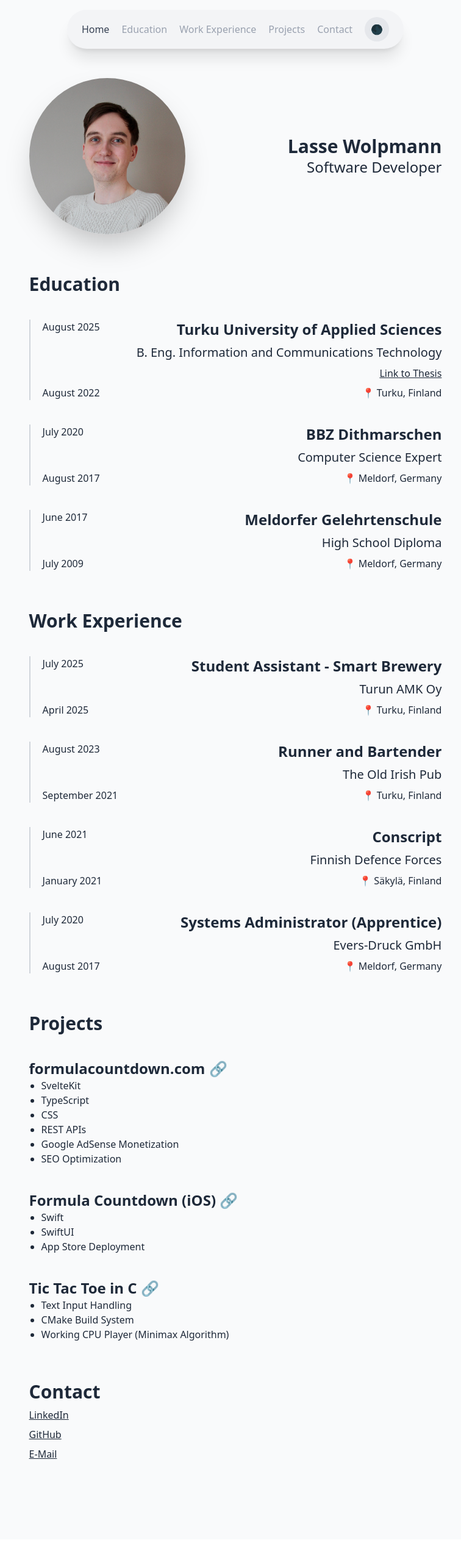
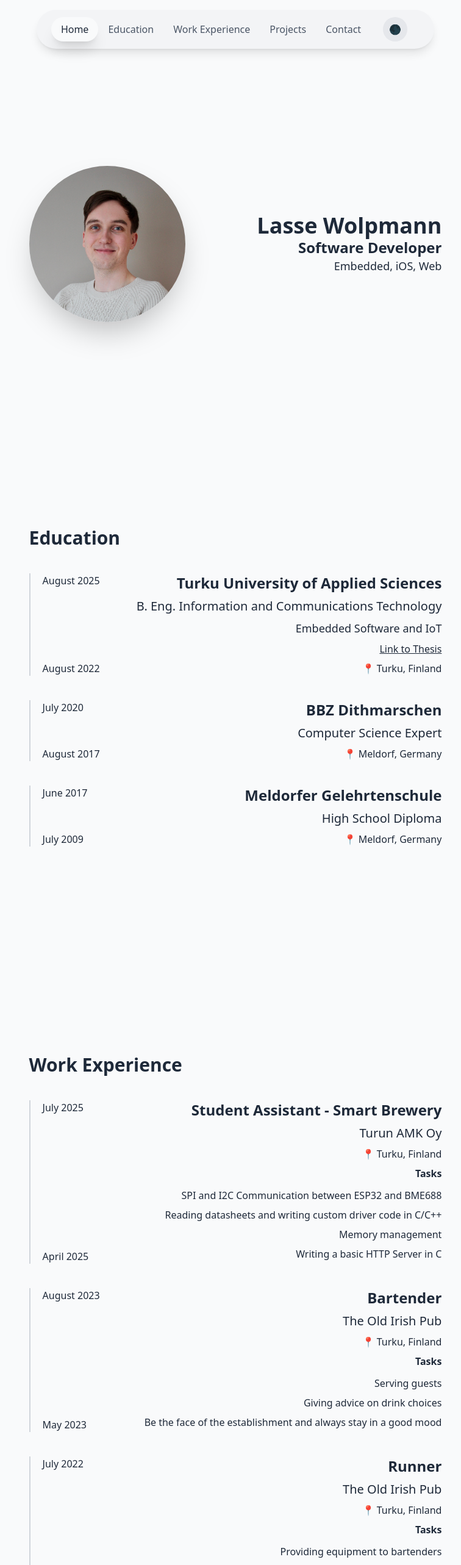
Before and after one commit to lassewolpmann/portfolio, a SvelteKit app: page / in a window 1280 px wide. Shown: the top 2566 px of the page at 61% size, without its empty margins (254-1010 px from the left). Before the commit the page ends 2524 px from the top, so only its background shows below. Built offline with nearby package versions, Linux system fonts and the light colour scheme.

Commit message:
- Added tasks to work experience - Changed style of navbar slightly

```diff
--- a/src/lib/components/NavBarLink.svelte
+++ b/src/lib/components/NavBarLink.svelte
@@ -4,4 +4,10 @@
 		text: string
 	} = $props();
 </script>
-<a href="#{id}" class="text-nowrap active:text-gray-700 dark:active:text-gray-100 hover:text-gray-500 dark:hover:text-gray-300">{text}</a>
+<style>
+
+</style>
+<a
+	href="#{id}"
+	class="text-nowrap transition-all hover:text-gray-400 dark:hover:text-gray-600 px-4 py-2 active:bg-gray-50 dark:active:bg-gray-950 active:shadow-xl rounded-full active:text-gray-800 dark:active:text-gray-200"
+>{text}</a>
--- a/src/lib/components/TimeLineEntry.svelte
+++ b/src/lib/components/TimeLineEntry.svelte
@@ -2,15 +2,17 @@
 	interface Props {
 		name: string,
 		description: string,
+		subDescription?: string,
 		location: string,
 		start: string,
 		end: string,
 		url?: string,
-		urlDescription?: string
+		urlDescription?: string,
+		tasks?: string[]
 	}
 	import TimeLine from '$lib/components/TimeLine.svelte';
 
-	let { name, description, location, start, end, url, urlDescription }: Props = $props();
+	let { name, description, subDescription, location, start, end, url, urlDescription, tasks }: Props = $props();
 </script>
 
 <div class="flex flex-row items-stretch justify-between gap-2 sm:gap-10">
@@ -19,9 +21,23 @@
 	<section class="text-right flex flex-col gap-2">
 		<h2 class="text-xl sm:text-2xl font-semibold">{name}</h2>
 		<h3 class="text-lg sm:text-xl">{description}</h3>
+
+		{#if subDescription}
+			<h4 class="text-base sm:text-lg">{subDescription}</h4>
+		{/if}
+
 		{#if url && urlDescription}
 			<p><a href={url} target="_blank" class="underline">{urlDescription}</a></p>
 		{/if}
 		📍 {location}
+
+		{#if tasks}
+			<h5 class="text-sm sm:text-base font-semibold">Tasks</h5>
+			<ul>
+				{#each tasks as task (task)}
+					<li class="py-1">{task}</li>
+				{/each}
+			</ul>
+		{/if}
 	</section>
 </div>
--- a/src/routes/+layout.svelte
+++ b/src/routes/+layout.svelte
@@ -53,8 +53,9 @@
 			childEl.classList.remove("active");
 
 			const childY = childEl.getBoundingClientRect().y;
+			const navBarScrollMargin = 128;
 
-			if (childY > 0) {
+			if (childY - navBarScrollMargin > 0) {
 				break;
 			}
 
@@ -141,23 +142,23 @@
 <svelte:window bind:innerWidth={innerWidth}></svelte:window>
 <svelte:body bind:this={bodyEl}></svelte:body>
 
-<header class="fixed w-full flex items-center justify-center">
-	<nav bind:this={navEl} class="bg-gray-100 dark:bg-gray-700 text-gray-400 sm:rounded-full sm:m-4 px-6 py-3 shadow-xl flex flex-col sm:flex-row items-start sm:items-center justify-start gap-5 w-full sm:w-max">
+<header class="fixed w-full flex items-center justify-center text-gray-600 dark:text-gray-400">
+	<nav bind:this={navEl} class="bg-gray-100 dark:bg-gray-900 sm:rounded-full sm:m-4 px-6 py-3 shadow-lg flex flex-col sm:flex-row items-start sm:items-center justify-start gap-5 w-full sm:w-max">
 		<button class:closeMenu={showMenu} class="relative cursor-pointer touch-none w-6 h-6 sm:hidden self-end text-2xl" aria-label="Open/Close Navigation Menu" onclick={() => showMenu = !showMenu}>
 			<span class="bar h-1 rounded-full bg-gray-700 dark:bg-gray-100 block absolute" id="first"></span>
 			<span class="bar h-1 rounded-full bg-gray-700 dark:bg-gray-100 block absolute" id="second"></span>
 			<span class="bar h-1 rounded-full bg-gray-700 dark:bg-gray-100 block absolute" id="third"></span>
 		</button>
-		<div class="flex flex-col sm:flex-row items-start sm:items-center justify-start gap-5" class:hidden={!showMenu && innerWidth < 640}>
+		<div class="flex flex-col sm:flex-row items-start sm:items-center justify-start" class:hidden={!showMenu && innerWidth < 640}>
 			<NavBarLink id="" text="Home" />
 			<NavBarLink id="education" text="Education" />
 			<NavBarLink id="work" text="Work Experience" />
 			<NavBarLink id="projects" text="Projects" />
 			<NavBarLink id="contact" text="Contact" />
-			<button class="cursor-pointer bg-gray-200 dark:bg-gray-600 rounded-full w-10 aspect-square" onclick={setTheme}>{theme === "light" ? "🌑" : "☀️"}</button>
+			<button class="my-5 sm:mx-5 sm:my-0 cursor-pointer bg-gray-200 dark:bg-gray-600 rounded-full w-10 aspect-square" onclick={setTheme}>{theme === "light" ? "🌑" : "☀️"}</button>
 		</div>
 	</nav>
 </header>
-<main class="bg-gray-50 dark:bg-gray-950 text-gray-800 dark:text-gray-200 flex items-center justify-center">
+<main class="transition-colors bg-gray-50 dark:bg-gray-950 text-gray-800 dark:text-gray-200 flex items-center justify-center">
 	{@render children()}
 </main>
--- a/src/routes/+page.svelte
+++ b/src/routes/+page.svelte
@@ -7,21 +7,23 @@
 	<title>Lasse Wolpmann</title>
 </svelte:head>
 
-<div id="content" class="transition-colors px-8 py-16 sm:py-32 flex flex-col gap-16">
-	<article id="about-me" class="flex flex-row items-center justify-between gap-2 sm:gap-10 w-full">
+<div id="content" class="px-8 flex flex-col gap-16 box-border">
+	<article id="about-me" class="flex flex-row items-center justify-between gap-2 sm:gap-10 w-full min-h-svh">
 		<img src="portrait.jpg" alt="Portrait" class="rounded-full w-24 sm:w-64 shadow-2xl">
 		<div class="text-right">
-			<h1 class="text-2xl sm:text-3xl font-bold">Lasse Wolpmann</h1>
-			<h3 class="text-lg sm:text-2xl">Software Developer</h3>
+			<h1 class="text-2xl sm:text-4xl font-bold">Lasse Wolpmann</h1>
+			<h3 class="text-lg sm:text-2xl font-semibold">Software Developer</h3>
+			<h5 class="text-sm sm:text-lg">Embedded, iOS, Web</h5>
 		</div>
 	</article>
 
-	<article id="education" class="flex flex-col gap-10 w-full">
+	<article id="education" class="flex flex-col gap-10 w-ful min-h-svh scroll-m-16 sm:scroll-m-32">
 		<h1 class="text-2xl sm:text-3xl font-bold">Education</h1>
 
 		<TimeLineEntry
 			name="Turku University of Applied Sciences"
 			description="B. Eng. Information and Communications Technology"
+			subDescription="Embedded Software and IoT"
 			location="Turku, Finland"
 			start="August 2022"
 			end="August 2025"
@@ -46,7 +48,7 @@
 		/>
 	</article>
 
-	<article id="work" class="flex flex-col gap-10 w-full">
+	<article id="work" class="flex flex-col gap-10 w-full min-h-svh scroll-m-16 sm:scroll-m-32">
 		<h1 class="text-2xl sm:text-3xl font-bold">Work Experience</h1>
 
 		<TimeLineEntry
@@ -55,14 +57,38 @@
 			location="Turku, Finland"
 			start="April 2025"
 			end="July 2025"
+			tasks={[
+				"SPI and I2C Communication between ESP32 and BME688",
+				"Reading datasheets and writing custom driver code in C/C++",
+				"Memory management",
+				"Writing a basic HTTP Server in C"
+			]}
 		/>
 
 		<TimeLineEntry
-			name="Runner and Bartender"
+			name="Bartender"
+			description="The Old Irish Pub"
+			location="Turku, Finland"
+			start="May 2023"
+			end="August 2023"
+			tasks={[
+				"Serving guests",
+				"Giving advice on drink choices",
+				"Be the face of the establishment and always stay in a good mood"
+			]}
+		/>
+
+		<TimeLineEntry
+			name="Runner"
 			description="The Old Irish Pub"
 			location="Turku, Finland"
 			start="September 2021"
-			end="August 2023"
+			end="July 2022"
+			tasks={[
+				"Providing equipment to bartenders",
+				"Ensuring a clean bar environment",
+				"Keeping up smooth communication between coworkers"
+			]}
 		/>
 
 		<TimeLineEntry
@@ -71,6 +97,12 @@
 			location="Säkylä, Finland"
 			start="January 2021"
 			end="June 2021"
+			tasks={[
+				"Integrating into a completely new environment",
+				"Respecting authority and sticking to a tight schedule",
+				"Take on leadership roles",
+				"Endure harsh environments"
+			]}
 		/>
 
 		<TimeLineEntry
@@ -79,10 +111,14 @@
 			location="Meldorf, Germany"
 			start="August 2017"
 			end="July 2020"
+			tasks={[
+				"Working in a professional office environment",
+				"Fixing real-life problems"
+			]}
 		/>
 	</article>
 
-	<article id="projects" class="flex flex-col gap-10 w-full">
+	<article id="projects" class="flex flex-col gap-10 w-full min-h-svh scroll-m-16 sm:scroll-m-32">
 		<h1 class="text-2xl sm:text-3xl font-bold">Projects</h1>
 
 		<Project
@@ -119,7 +155,7 @@
 		/>
 	</article>
 
-	<article id="contact" class="flex flex-col gap-2 w-full">
+	<article id="contact" class="flex flex-col gap-2 w-full min-h-svh scroll-m-16 sm:scroll-m-32">
 		<h1 class="text-2xl sm:text-3xl font-bold">Contact</h1>
 		<p><a href="https://www.linkedin.com/in/lasse-wolpmann/" target="_blank" class="underline">LinkedIn</a></p>
 		<p><a href="https://github.com/lassewolpmann/" target="_blank" class="underline">GitHub</a></p>
```
